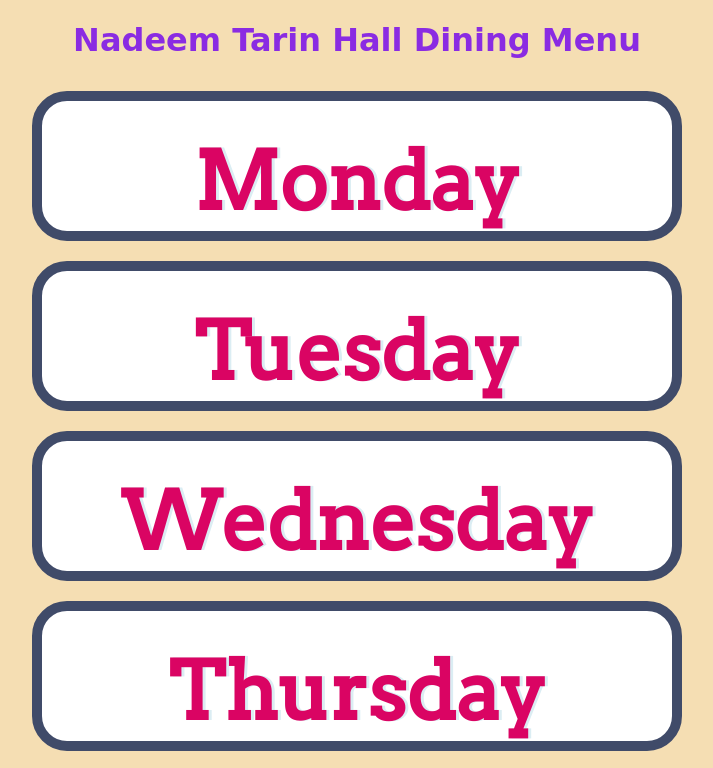
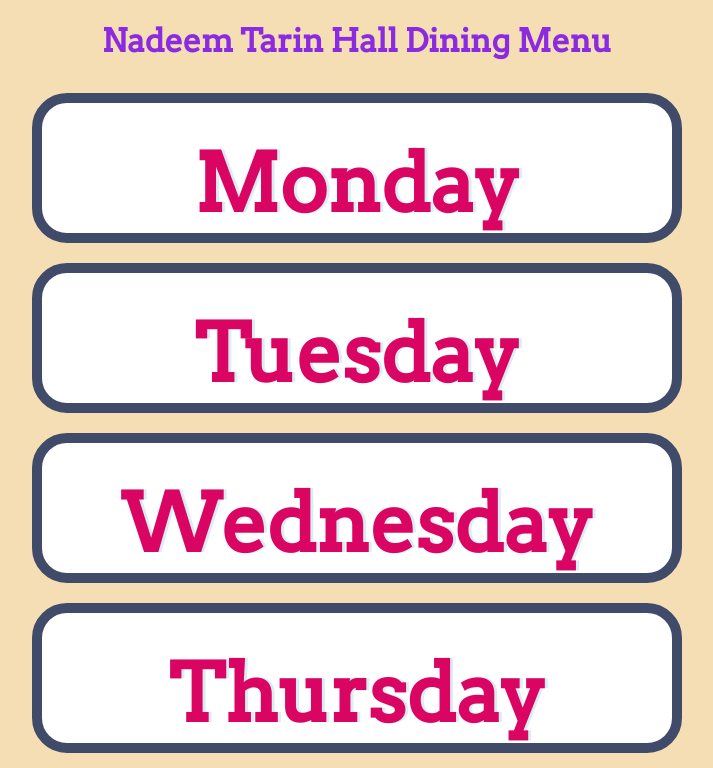
Before and after one commit to azam2020/nadeem-tarin-hall-dining-menu, a plain HTML site: page index.html in a window 1280 px wide. Shown: the top 768 px of the page, without its empty margins (283-996 px from the left). Drawn offline with Linux system fonts and the light colour scheme.

Commit message:
Update style.css

```diff
--- a/style.css
+++ b/style.css
@@ -3,7 +3,7 @@ body{
     color: blueviolet;
    background-color: wheat;
    text-align: center;
-   font-family: cursive;
+   font-family: 'Arvo', cursive;
 }
 .huge{
     font-size: 10rem;
```
